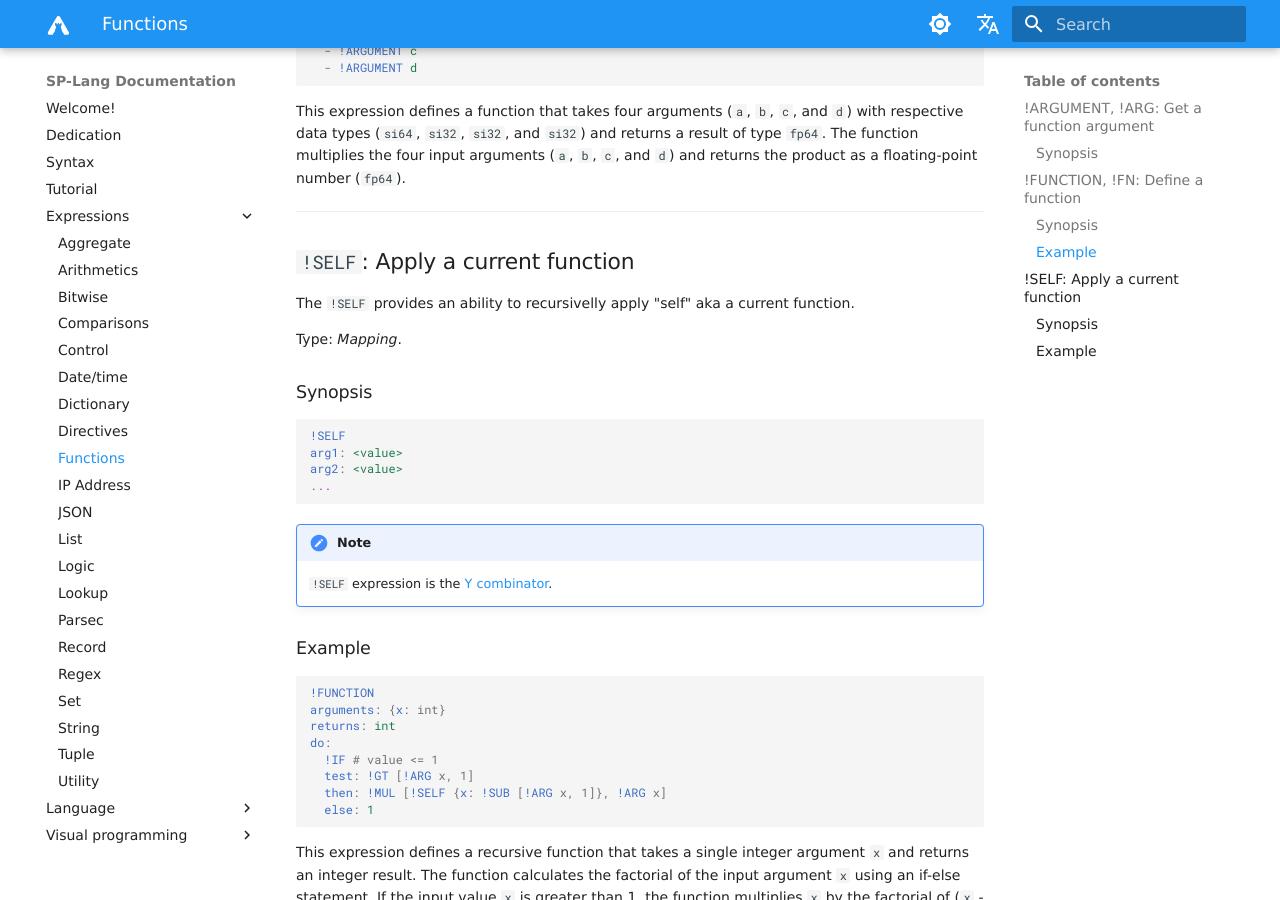
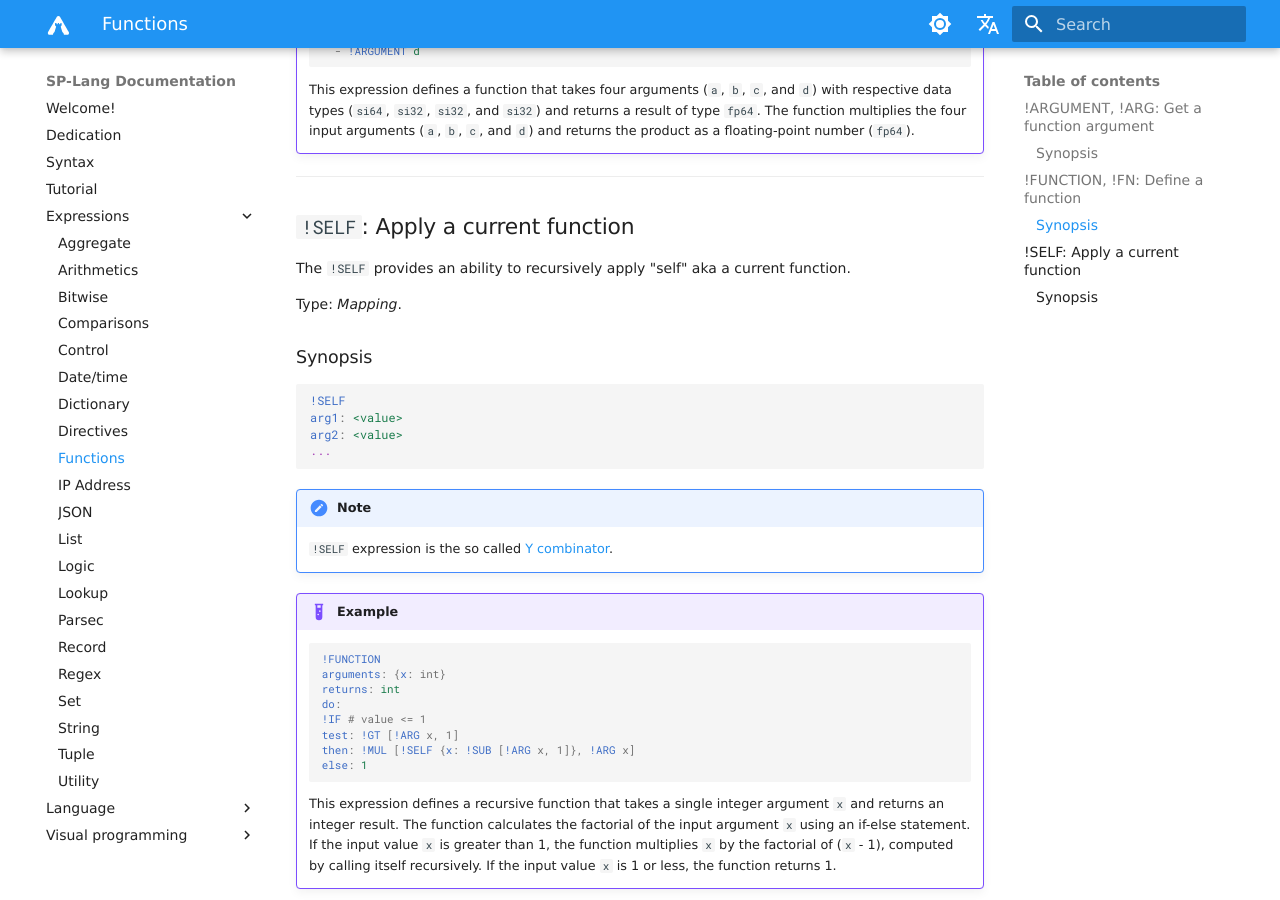
Before and after one commit to TeskaLabs/splang-docs, an MkDocs documentation site: the page built from docs/expressions/function.md, in a window 1280 px wide and 900 px high, scrolled down 1426 px. Built offline with MkDocs 1.6.1 and Material for MkDocs 9.7.7, drawn with Linux system fonts in a browser that asks for light colours; some web fonts are replaced; comment, search, counter and statistics services are not loaded.

Commit message:
Move examples to admonition

````diff
--- a/docs/expressions/function.md
+++ b/docs/expressions/function.md
@@ -66,32 +66,32 @@ do:
     `!FN` is an concise version of `!FUNCTION`.
 
 
-### Example
+!!! example
 
-```yaml
-!FUNCTION
-arguments:
-  a: si64
-  b: si32
-  c: si32
-  d: si32
-returns: fp64
-do:
-  !MUL
-  - !ARGUMENT a
-  - !ARGUMENT b
-  - !ARGUMENT c
-  - !ARGUMENT d
-```
+    ```yaml
+    !FUNCTION
+    arguments:
+      a: si64
+      b: si32
+      c: si32
+      d: si32
+    returns: fp64
+    do:
+      !MUL
+      - !ARGUMENT a
+      - !ARGUMENT b
+      - !ARGUMENT c
+      - !ARGUMENT d
+    ```
 
-This expression defines a function that takes four arguments (`a`, `b`, `c`, and `d`) with respective data types (`si64`, `si32`, `si32`, and `si32`) and returns a result of type `fp64`.
-The function multiplies the four input arguments (`a`, `b`, `c`, and `d`) and returns the product as a floating-point number (`fp64`).
+    This expression defines a function that takes four arguments (`a`, `b`, `c`, and `d`) with respective data types (`si64`, `si32`, `si32`, and `si32`) and returns a result of type `fp64`.
+    The function multiplies the four input arguments (`a`, `b`, `c`, and `d`) and returns the product as a floating-point number (`fp64`).
 
 ---
 
 ## `!SELF`: Apply a current function
 
-The `!SELF` provides an ability to recursivelly apply "self" aka a current function.
+The `!SELF` provides an ability to recursively apply "self" aka a current function.
 
 Type: _Mapping_.
 
@@ -106,24 +106,24 @@ arg2: <value>
 
 !!! note
 
-    `!SELF` expression is the [Y combinator](https://en.wikipedia.org/wiki/Fixed-point_combinator#Y_combinator).
+    `!SELF` expression is the so called [Y combinator](https://en.wikipedia.org/wiki/Fixed-point_combinator#Y_combinator).
 
 
-### Example
+!!! example
 
 
-```yaml
-!FUNCTION
-arguments: {x: int}
-returns: int
-do:
-  !IF # value <= 1
-  test: !GT [!ARG x, 1]
-  then: !MUL [!SELF {x: !SUB [!ARG x, 1]}, !ARG x]
-  else: 1
-```
+	```yaml
+	!FUNCTION
+	arguments: {x: int}
+	returns: int
+	do:
+	!IF # value <= 1
+	test: !GT [!ARG x, 1]
+	then: !MUL [!SELF {x: !SUB [!ARG x, 1]}, !ARG x]
+	else: 1
+	```
 
-This expression defines a recursive function that takes a single integer argument `x` and returns an integer result.
-The function calculates the factorial of the input argument `x` using an if-else statement.
-If the input value `x` is greater than 1, the function multiplies `x` by the factorial of (`x` - 1), computed by calling itself recursively.
-If the input value `x` is 1 or less, the function returns 1.
+	This expression defines a recursive function that takes a single integer argument `x` and returns an integer result.
+	The function calculates the factorial of the input argument `x` using an if-else statement.
+	If the input value `x` is greater than 1, the function multiplies `x` by the factorial of (`x` - 1), computed by calling itself recursively.
+	If the input value `x` is 1 or less, the function returns 1.
````
Also changed, not shown: cs/docs/expressions/function.md (+54 -74 lines).
